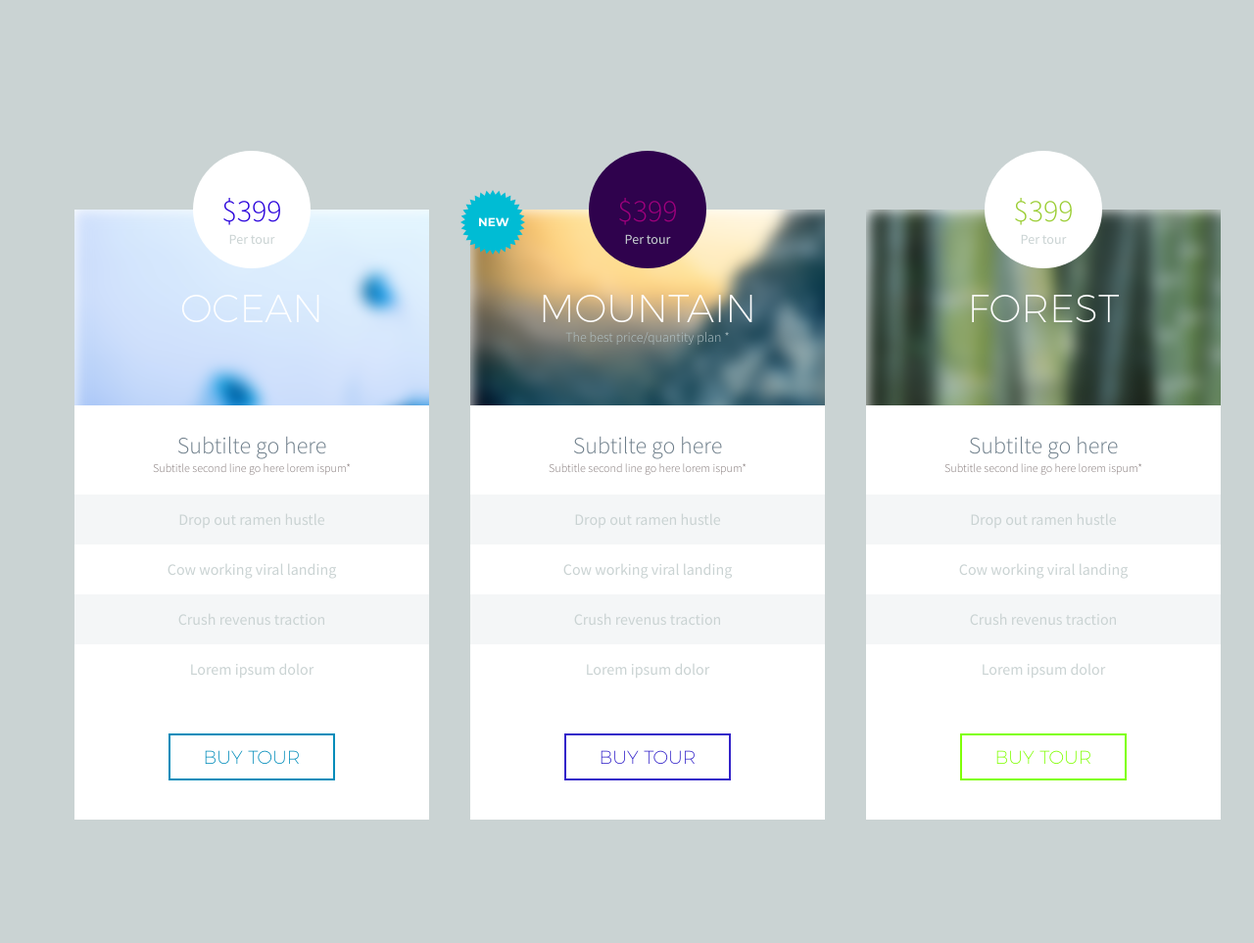
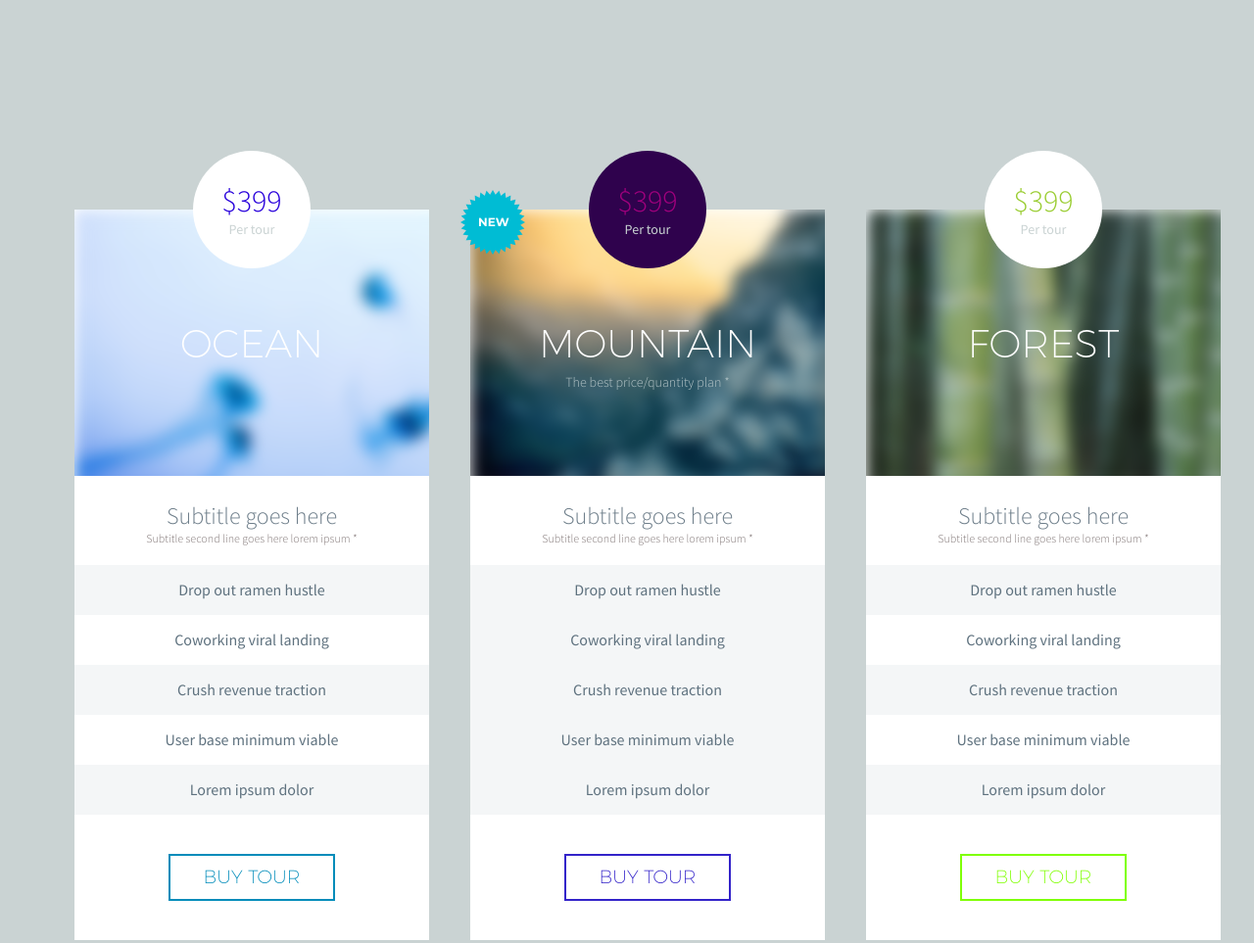
Before and after one commit to hoangmo998/pricetag, a plain HTML site: page index.html in a window 1280 px wide. Shown: the whole page at 98% size. Drawn offline with Linux system fonts and the light colour scheme.

Commit message:
fix price center

```diff
--- a/index.css
+++ b/index.css
@@ -48,7 +48,7 @@ body {
 .header-item {
     position: relative;
     width: 100%;
-    height: 200px;
+    padding-bottom: 75%;
 }
 
 .avt {
@@ -59,12 +59,17 @@ body {
     /* background-color: yellowgreen; */
     left: 50%;
     transform: translate(-50%, -50%);
+    display: flex;
+    flex-direction: column;
+    justify-content: center;
+    align-items: center;
 }
 
-.price {
+
+/* .price {
     font-family: SourceSansPro-Light;
     font-size: 32px;
-    position: relative;
+    position: absolute;
     left: 50%;
     transform: translate(-50%, -50%);
     top: 70px;
@@ -72,24 +77,18 @@ body {
     flex-direction: column;
     justify-content: center;
     align-items: center;
+} */
+
+.avt span {
+    font-family: SourceSansPro-Light;
+    font-size: 32px;
 }
 
-.price p {
+.avt p {
     font-size: 14px;
     font-family: SourceSansPro-Regular;
     color: #cad3d3;
 }
-
-
-/*
-.avt {
-    width: 120px;
-    height: 120px;
-    border-radius: 1000px;
-    position: absolute;
-    left: 50%;
-    transform: translate(-50%, -50%);
-} */
 
 .avt.ocean {
     background-color: white;
@@ -105,20 +104,6 @@ body {
     background-color: rgb(47, 2, 77);
     color: rgb(160, 0, 125);
 }
-
-
-/*
-.header-avt span {
-    color: #b6c6c9;
-    font-size: 40px;
-    font-family: montserrat-ultra-light;
-}
-
-.header-avt p {
-    font-size: 14px;
-    font-family: SourceSansPro-Regular;
-    color: #cad3d3;
-} */
 
 .cover-ocean {
     background-image: url('./images/ocean.png');
@@ -199,10 +184,14 @@ body {
 }
 
 .list-content-item {
-    color: #cad3d3;
+    color: #5f727f;
     line-height: 51px;
     font-size: 16px;
     font-family: SourceSansPro-Regular;
+}
+
+.list-content-item ul {
+    list-style-type: none;
 }
 
 .button {
--- a/index.html
+++ b/index.html
@@ -21,23 +21,18 @@
                             <p>Per tour</p>
                         </div>
                     </div>
-                    <!-- <div class="header-avt">
-                        <div class="price">
-                            <span>$399</span>
-                            <p>Per tour</p>
-                        </div>
-                    </div> -->
                     <p class="text-cover">OCEAN</p>
                 </div>
                 <div class="content-item">
                     <div class="content-title">
-                        <p class="content-title-big">Subtilte go here</p>
-                        <p class="content-title-small">Subtitle second line go here lorem ispum*</p>
+                        <p class="content-title-big">Subtitle goes here</p>
+                        <p class="content-title-small">Subtitle second line goes here lorem ipsum *</p>
                     </div>
                     <div class="list-content">
                         <p class="list-content-item">Drop out ramen hustle</p>
-                        <p class="list-content-item">Cow working viral landing</p>
-                        <p class="list-content-item">Crush revenus traction</p>
+                        <p class="list-content-item">Coworking viral landing</p>
+                        <p class="list-content-item">Crush revenue traction</p>
+                        <p class="list-content-item">User base minimum viable</p>
                         <p class="list-content-item">Lorem ipsum dolor</p>
                     </div>
                 </div>
@@ -67,14 +62,34 @@
                 </div>
                 <div class="content-item">
                     <div class="content-title">
-                        <p class="content-title-big">Subtilte go here</p>
-                        <p class="content-title-small">Subtitle second line go here lorem ispum*</p>
+                        <p class="content-title-big">Subtitle goes here</p>
+                        <p class="content-title-small">Subtitle second line goes here lorem ipsum *</p>
                     </div>
                     <div class="list-content">
-                        <p class="list-content-item">Drop out ramen hustle</p>
-                        <p class="list-content-item">Cow working viral landing</p>
-                        <p class="list-content-item">Crush revenus traction</p>
-                        <p class="list-content-item">Lorem ipsum dolor</p>
+                        <div class="list-content-item">
+                            <ul>
+                                <li>
+                                    <p>Drop out ramen hustle</p>
+                                </li>
+                                <li>
+                                    <p>Coworking viral landing</p>
+                                </li>
+                                <li>
+                                    <p>Crush revenue traction</p>
+                                </li>
+                                <li>
+                                    <p>User base minimum viable</p>
+                                </li>
+                                <li>
+                                    <p>Lorem ipsum dolor</p>
+                                </li>
+                            </ul>
+                        </div>
+                        <!-- <p class="list-content-item">Drop out ramen hustle</p>
+                        <p class="list-content-item">Coworking viral landing</p>
+                        <p class="list-content-item">Crush revenue traction</p>
+                        <p class="list-content-item">User base minimum viable</p>
+                        <p class="list-content-item">Lorem ipsum dolor</p> -->
                     </div>
                 </div>
                 <div class="footer-item">
@@ -97,13 +112,14 @@
                 </div>
                 <div class="content-item">
                     <div class="content-title">
-                        <p class="content-title-big">Subtilte go here</p>
-                        <p class="content-title-small">Subtitle second line go here lorem ispum*</p>
+                        <p class="content-title-big">Subtitle goes here</p>
+                        <p class="content-title-small">Subtitle second line goes here lorem ipsum *</p>
                     </div>
                     <div class="list-content">
                         <p class="list-content-item">Drop out ramen hustle</p>
-                        <p class="list-content-item">Cow working viral landing</p>
-                        <p class="list-content-item">Crush revenus traction</p>
+                        <p class="list-content-item">Coworking viral landing</p>
+                        <p class="list-content-item">Crush revenue traction</p>
+                        <p class="list-content-item">User base minimum viable</p>
                         <p class="list-content-item">Lorem ipsum dolor</p>
                     </div>
                 </div>
```
